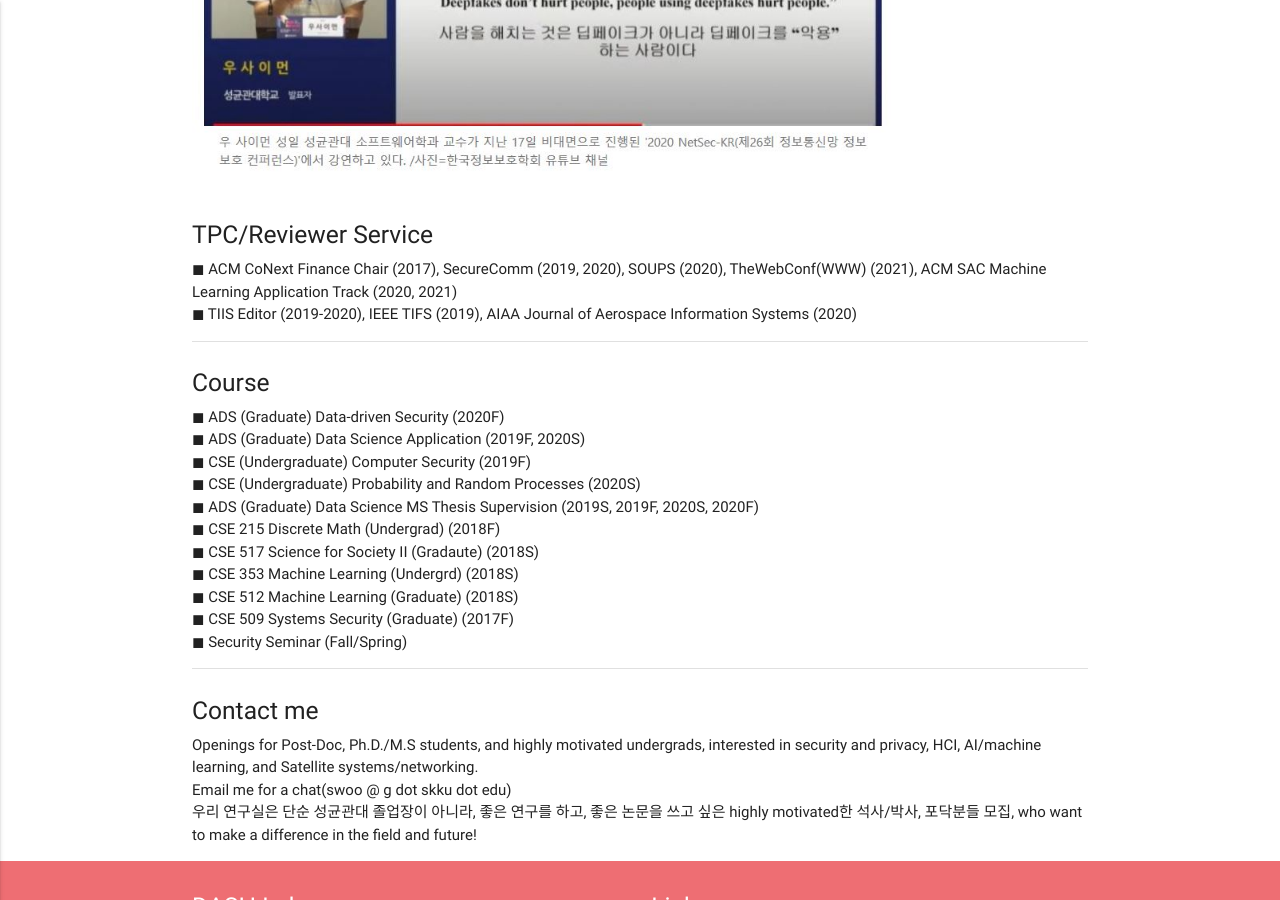
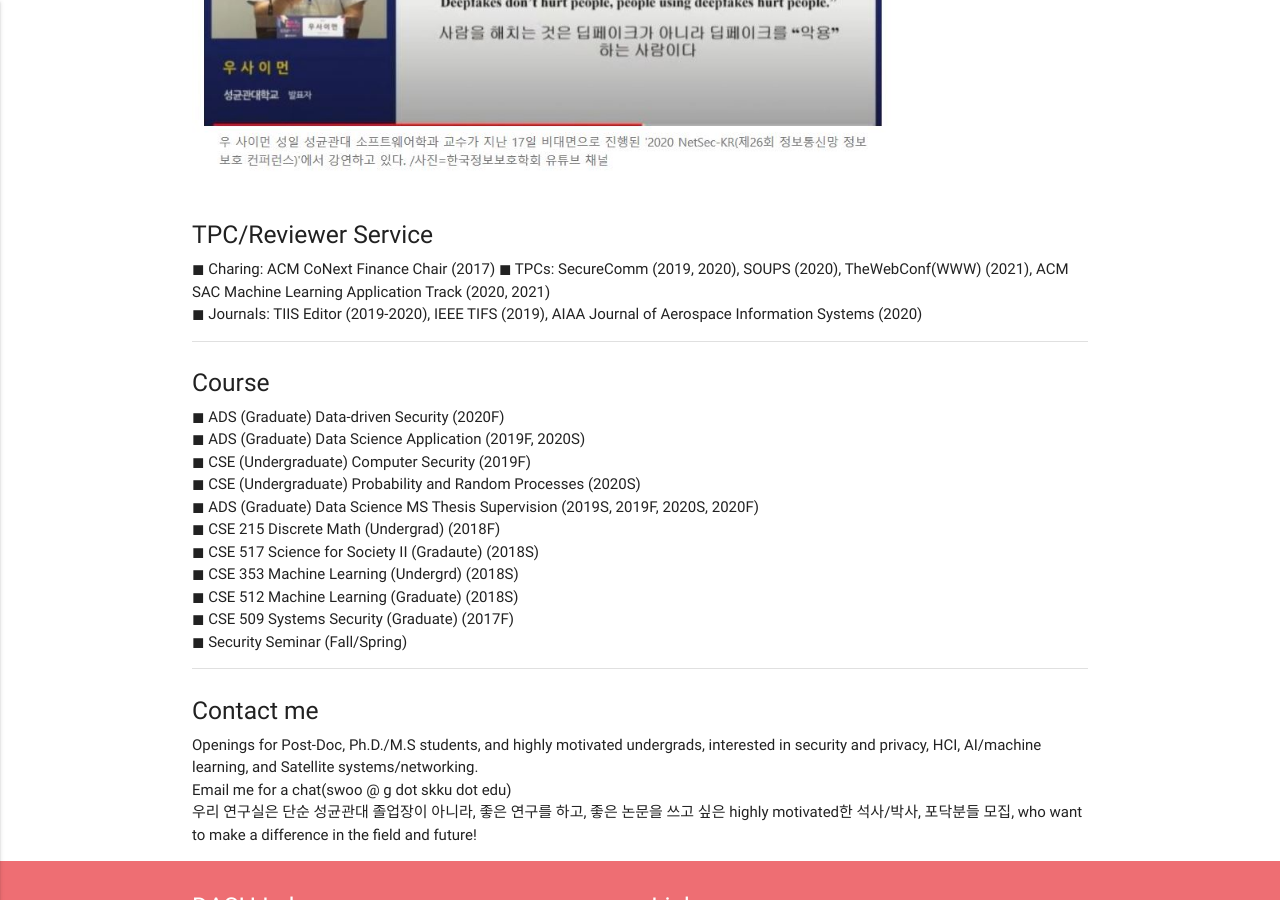
Before and after one commit to Yurim990507/DASH-Lab.github.io, a Jekyll site: the page built from example1.md, in a window 1280 px wide and 900 px high, scrolled down 1018 px. Built offline with Jekyll 4.4.1, drawn with Linux system fonts in a browser that asks for light colours.

Commit message:
Update example1.md

```diff
--- a/example1.md
+++ b/example1.md
@@ -42,8 +42,9 @@ permalink: /About/
 </div>
 <div class="section">
     <h5>TPC/Reviewer Service</h5>
-          ◼ ACM CoNext Finance Chair (2017), SecureComm (2019, 2020), SOUPS (2020), TheWebConf(WWW) (2021), ACM SAC Machine Learning Application Track (2020, 2021)<br>
-          ◼ TIIS Editor (2019-2020), IEEE TIFS (2019), AIAA Journal of Aerospace Information Systems (2020)<br>
+          ◼ Charing: ACM CoNext Finance Chair (2017)
+          ◼ TPCs: SecureComm (2019, 2020), SOUPS (2020), TheWebConf(WWW) (2021), ACM SAC Machine Learning Application Track (2020, 2021)<br>
+          ◼ Journals: TIIS Editor (2019-2020), IEEE TIFS (2019), AIAA Journal of Aerospace Information Systems (2020)<br>
 
 </div>
 <div class="divider"></div>
```
